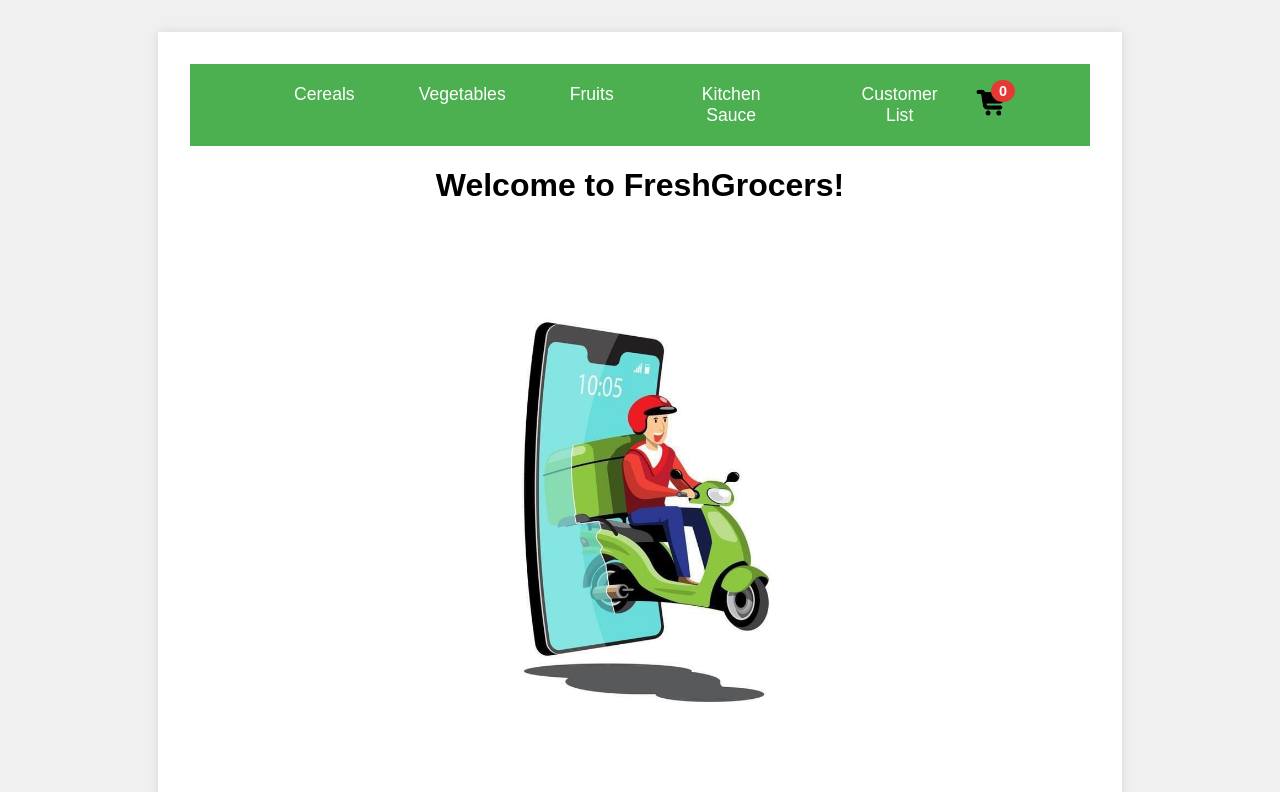
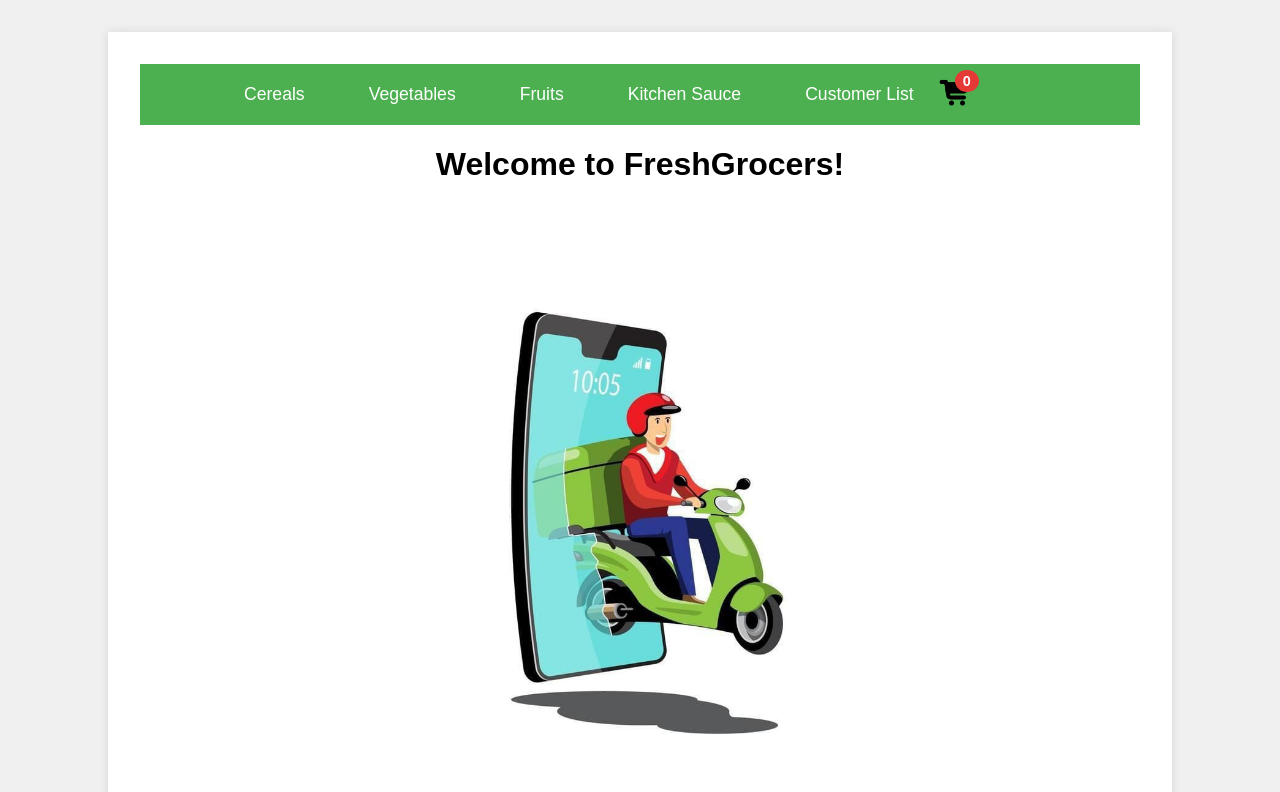
Before and after one commit to Reycode01/FreshGrocers-, a React (Vite) app in the folder my-app/: page / in a window 1280 px wide. Shown: the top 792 px of the page. Built offline with nearby package versions, Linux system fonts and the light colour scheme.

Commit message:
screen adjustments

```diff
--- a/my-app/src/index.css
+++ b/my-app/src/index.css
@@ -62,7 +62,7 @@
 }
 
 .app-container {
-  max-width: 900px; /* Adjust for better fit on larger screens */
+  max-width: 1000px; /* Adjust for better fit on larger screens */
   margin: 0 auto;
   padding: 1rem;
   background-color: white;
```
